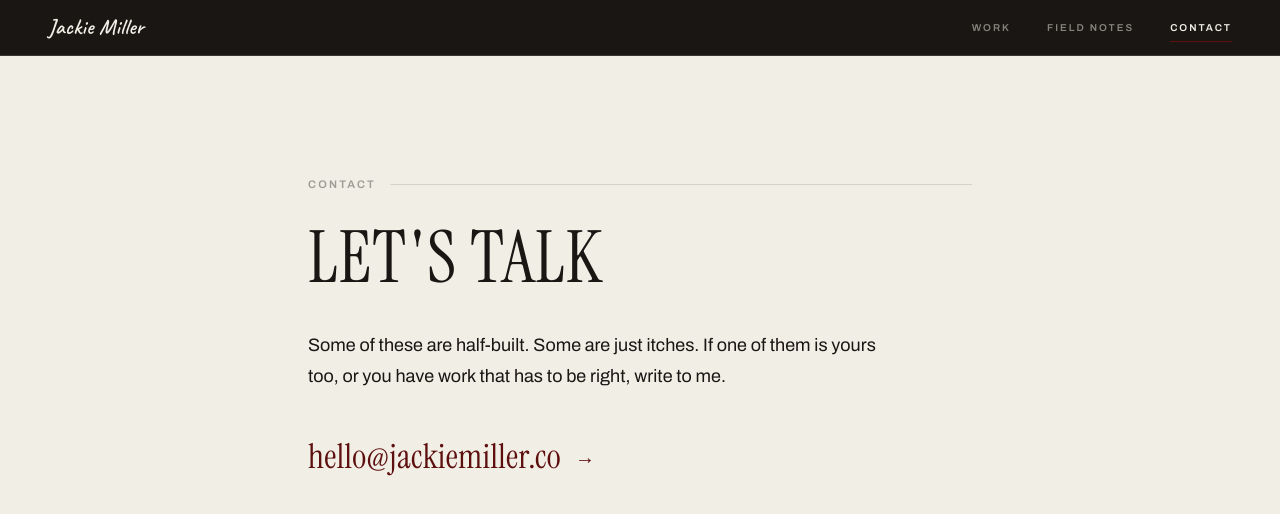
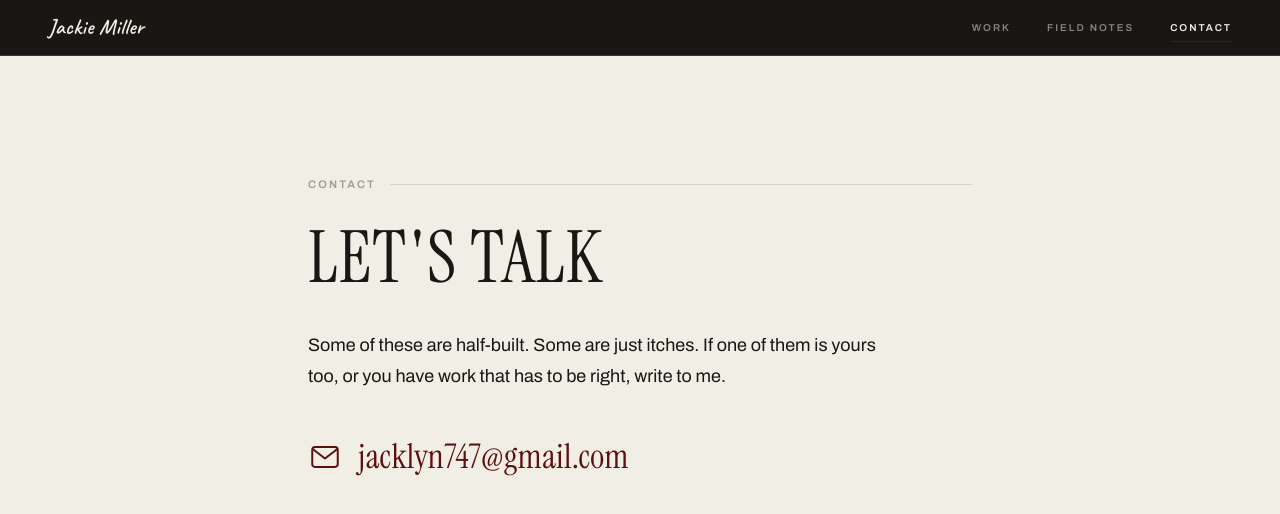
Before and after one commit to jacklyn747/JackieMiller.co, a Next.js app: page /contact in a window 1280 px wide. Shown: the top 514 px of the page. Built offline with nearby package versions, Linux system fonts and the light colour scheme.

Commit message:
fix: real charcoal base + wire contact email
- Case-study base -> #1b1e26 (clearly cool charcoal; earlier values kept a warm
  bias and still read brown). Brown/oxblood are now unmistakable accents.
- Contact: link an envelope icon to jacklyn747@gmail.com (real inbox for now).

```diff
--- a/src/app/contact/page.tsx
+++ b/src/app/contact/page.tsx
@@ -6,10 +6,8 @@ export const metadata: Metadata = {
   description: "Get in touch about instructional design, content systems, and consulting work.",
 };
 
-// STARTER PAGE. The email below is a placeholder on Jackie's own domain —
-// CONFIRM the address routes (or swap in her preferred email / LinkedIn / form)
-// before this goes live. Do not ship a bouncing mailbox.
-const CONTACT_EMAIL = "hello@jackiemiller.co";
+// Jackie's real inbox for now (she'll swap to a branded address later).
+const CONTACT_EMAIL = "jacklyn747@gmail.com";
 
 export default function ContactPage() {
   return (
@@ -57,10 +55,11 @@ export default function ContactPage() {
 
           <a
             href={`mailto:${CONTACT_EMAIL}`}
+            aria-label={`Email ${CONTACT_EMAIL}`}
             style={{
               display: "inline-flex",
               alignItems: "center",
-              gap: 14,
+              gap: 16,
               marginTop: 40,
               fontFamily: "var(--font-serif), serif",
               fontSize: "clamp(24px,3.4vw,34px)",
@@ -69,8 +68,22 @@ export default function ContactPage() {
               textDecoration: "none",
             }}
           >
+            <svg
+              width="34"
+              height="34"
+              viewBox="0 0 24 24"
+              fill="none"
+              stroke="currentColor"
+              strokeWidth="1.4"
+              strokeLinecap="round"
+              strokeLinejoin="round"
+              style={{ flex: "0 0 auto" }}
+              aria-hidden="true"
+            >
+              <rect x="3" y="5" width="18" height="14" rx="2" />
+              <path d="M3.5 6.5 12 13l8.5-6.5" />
+            </svg>
             {CONTACT_EMAIL}
-            <span style={{ fontSize: 20 }}>→</span>
           </a>
         </section>
       </main>
--- a/src/components/case-studies/content-review.css
+++ b/src/components/case-studies/content-review.css
@@ -11,7 +11,7 @@
    ───────────────────────────────────────────────────────────── */
 
 .cr-root {
-  --ink: #17181c;        /* cool-neutral charcoal black (blue slightly > red, so it never reads brown) */
+  --ink: #1b1e26;        /* clearly cool charcoal (blue well above red) — reads gray-charcoal, not brown */
   --brown: #2c1c13;      /* deep chocolate — now an accent, not the whole page */
   --brown-2: #20140d;
   --paper: #f1eee5;
```
